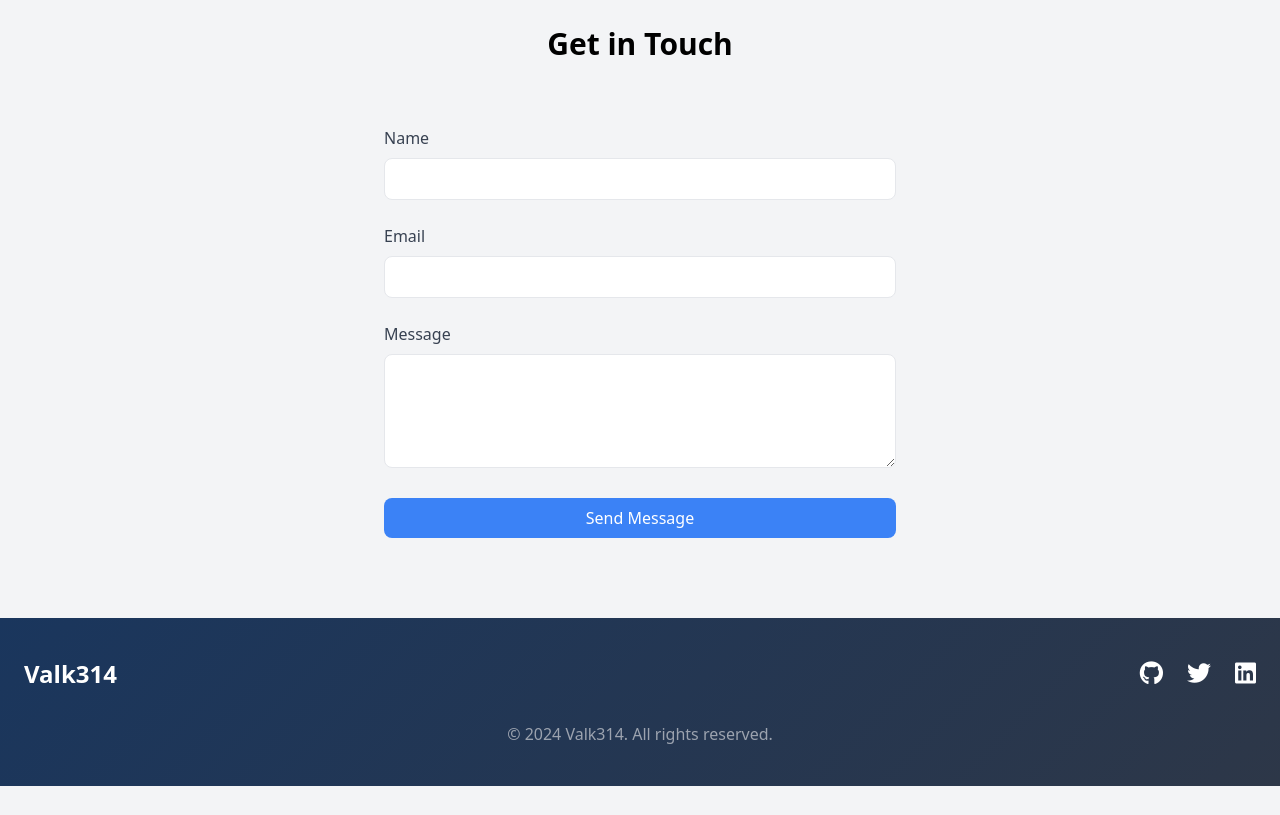
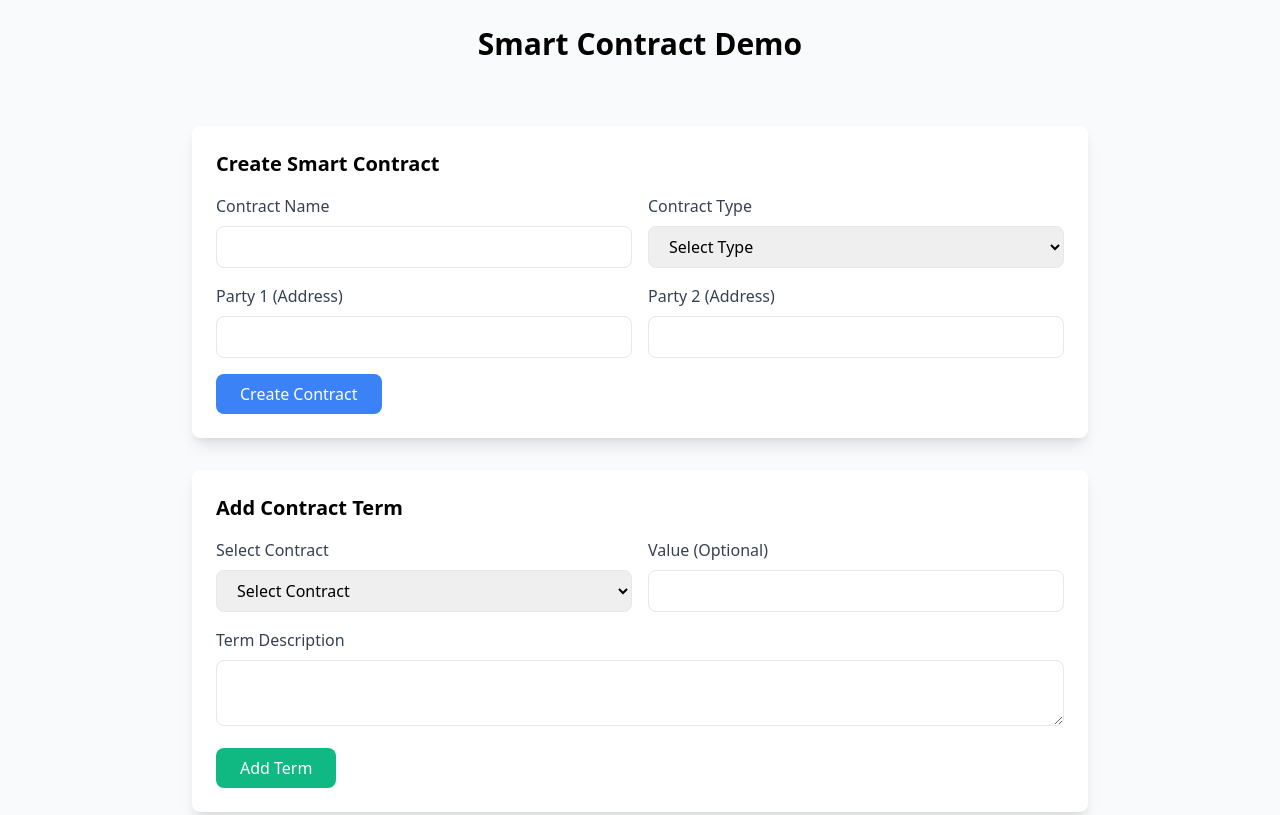
Before and after one commit to pielancer314/valk314, a website: page index.html in a window 1280 px wide. Shown: the part 1660-2475 px from the top of the page. Before the commit the page ends 2446 px from the top, so only its background shows below. Drawn offline with nearby package versions, Linux system fonts and the light colour scheme.

Commit message:
Add smart contract demo section to landing page

```diff
--- a/index.html
+++ b/index.html
@@ -37,6 +37,7 @@
                 <div class="hidden md:flex items-center space-x-8">
                     <a href="#features" class="hover:text-blue-300 transition">Features</a>
                     <a href="#about" class="hover:text-blue-300 transition">About</a>
+                    <a href="#smart-contracts" class="hover:text-blue-300 transition">Smart Contracts</a>
                     <a href="#contact" class="hover:text-blue-300 transition">Contact</a>
                     <a href="https://github.com/pielancer314/valk314" class="bg-blue-500 hover:bg-blue-600 px-4 py-2 rounded-lg transition">
                         GitHub
@@ -154,6 +155,76 @@
         </div>
     </section>
 
+    <!-- Smart Contract Demo Section -->
+    <section id="smart-contracts" class="py-20 bg-gray-50">
+        <div class="container mx-auto px-6">
+            <h2 class="text-3xl font-bold text-center mb-16">Smart Contract Demo</h2>
+
+            <!-- Create Contract Form -->
+            <div class="max-w-4xl mx-auto mb-12">
+                <div class="bg-white rounded-lg shadow-lg p-6 mb-8">
+                    <h3 class="text-xl font-bold mb-4">Create Smart Contract</h3>
+                    <div class="grid grid-cols-1 md:grid-cols-2 gap-4">
+                        <div>
+                            <label class="block text-gray-700 mb-2" for="contractName">Contract Name</label>
+                            <input type="text" id="contractName" class="w-full px-4 py-2 border rounded-lg focus:outline-none focus:border-blue-500">
+                        </div>
+                        <div>
+                            <label class="block text-gray-700 mb-2" for="contractType">Contract Type</label>
+                            <select id="contractType" class="w-full px-4 py-2 border rounded-lg focus:outline-none focus:border-blue-500">
+                                <option value="">Select Type</option>
+                                <option value="ESCROW">Escrow</option>
+                                <option value="LOAN">Loan</option>
+                                <option value="SWAP">Token Swap</option>
+                                <option value="STAKING">Staking</option>
+                            </select>
+                        </div>
+                        <div>
+                            <label class="block text-gray-700 mb-2" for="party1">Party 1 (Address)</label>
+                            <input type="text" id="party1" class="w-full px-4 py-2 border rounded-lg focus:outline-none focus:border-blue-500">
+                        </div>
+                        <div>
+                            <label class="block text-gray-700 mb-2" for="party2">Party 2 (Address)</label>
+                            <input type="text" id="party2" class="w-full px-4 py-2 border rounded-lg focus:outline-none focus:border-blue-500">
+                        </div>
+                    </div>
+                    <button id="createContractBtn" class="mt-4 bg-blue-500 hover:bg-blue-600 text-white px-6 py-2 rounded-lg transition">
+                        Create Contract
+                    </button>
+                </div>
+
+                <!-- Add Term Form -->
+                <div class="bg-white rounded-lg shadow-lg p-6">
+                    <h3 class="text-xl font-bold mb-4">Add Contract Term</h3>
+                    <div class="grid grid-cols-1 md:grid-cols-2 gap-4">
+                        <div>
+                            <label class="block text-gray-700 mb-2" for="termContractSelect">Select Contract</label>
+                            <select id="termContractSelect" class="w-full px-4 py-2 border rounded-lg focus:outline-none focus:border-blue-500">
+                                <option value="">Select Contract</option>
+                            </select>
+                        </div>
+                        <div>
+                            <label class="block text-gray-700 mb-2" for="termValue">Value (Optional)</label>
+                            <input type="number" id="termValue" class="w-full px-4 py-2 border rounded-lg focus:outline-none focus:border-blue-500">
+                        </div>
+                        <div class="md:col-span-2">
+                            <label class="block text-gray-700 mb-2" for="termDescription">Term Description</label>
+                            <textarea id="termDescription" rows="2" class="w-full px-4 py-2 border rounded-lg focus:outline-none focus:border-blue-500"></textarea>
+                        </div>
+                    </div>
+                    <button id="addTermBtn" class="mt-4 bg-green-500 hover:bg-green-600 text-white px-6 py-2 rounded-lg transition">
+                        Add Term
+                    </button>
+                </div>
+            </div>
+
+            <!-- Contract List -->
+            <div id="contractList" class="space-y-6">
+                <!-- Contracts will be added here -->
+            </div>
+        </div>
+    </section>
+
     <!-- Contact Section -->
     <section id="contact" class="py-20">
         <div class="container mx-auto px-6">
@@ -205,6 +276,8 @@
         </div>
     </footer>
 
+    <script src="assets/js/blockchain-demo.js"></script>
+    <script src="assets/js/smart-contract-demo.js"></script>
     <script>
         // Smooth scrolling for anchor links
         document.querySelectorAll('a[href^="#"]').forEach(anchor => {
```
